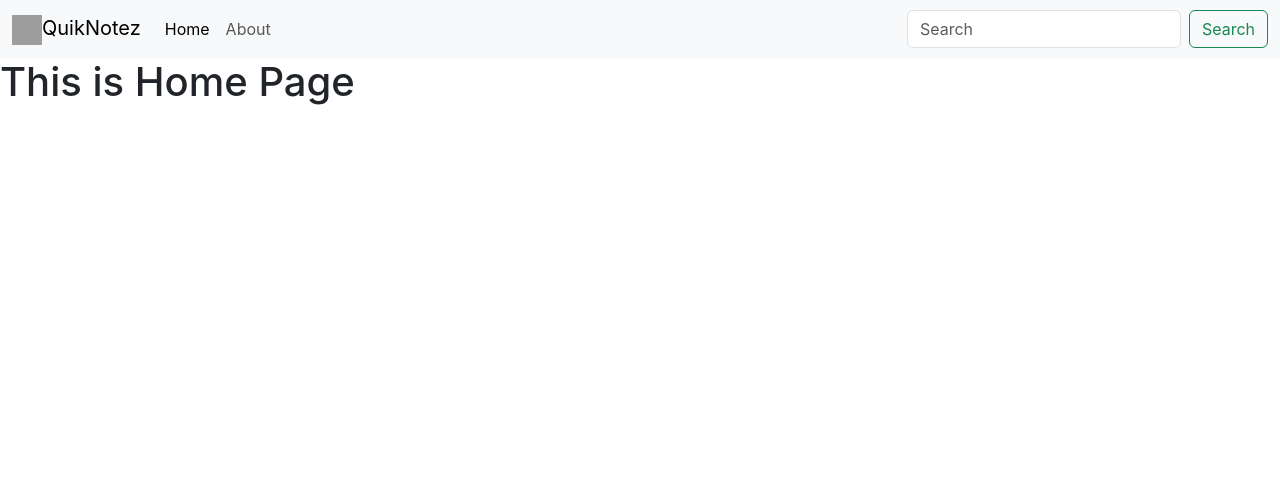
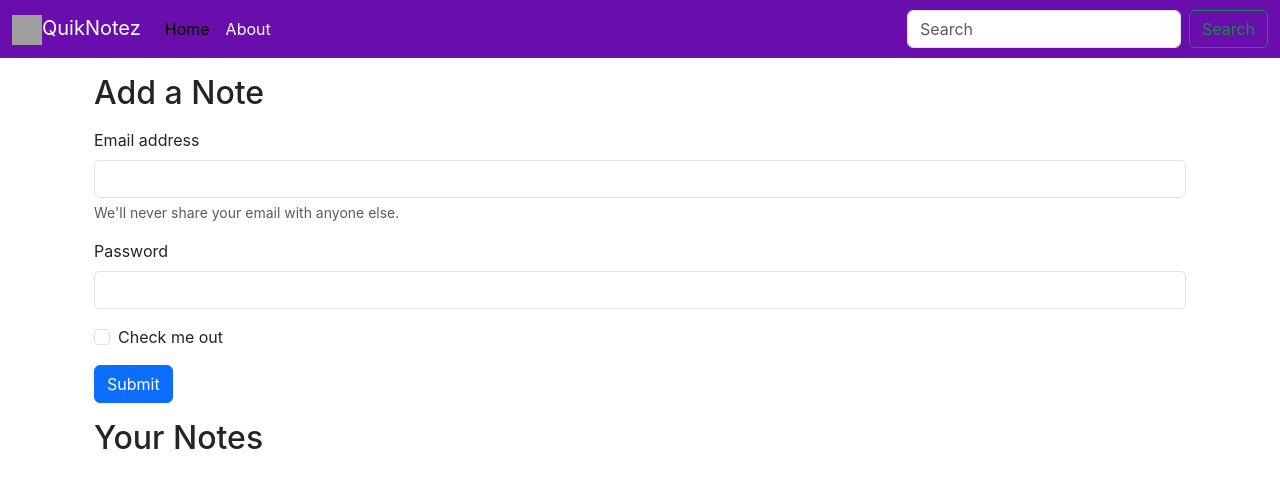
Before and after one commit to HarshGit1824/QuikNotez_React, a React (Create React App) app: page / in a window 1280 px wide. Shown: the top 488 px of the page. Built offline with nearby package versions, Linux system fonts and the light colour scheme; grey boxes are pictures that could not be loaded.

Commit message:
useLocation Hook in React

```diff
--- a/public/index.html
+++ b/public/index.html
@@ -26,6 +26,19 @@
     -->
 
     <link href="https://cdn.jsdelivr.net/npm/bootstrap@5.3.3/dist/css/bootstrap.min.css" rel="stylesheet" integrity="sha384-QWTKZyjpPEjISv5WaRU9OFeRpok6YctnYmDr5pNlyT2bRjXh0JMhjY6hW+ALEwIH" crossorigin="anonymous">
+    <style>
+      /* Custom purple theme */
+      .navbar-purple {
+        background-color: #6a0dad; /* Deep purple */
+      }
+      .navbar-purple .navbar-brand,
+      .navbar-purple .nav-link {
+        color: #fff; /* White text for contrast */
+      }
+      .navbar-purple .nav-link:hover {
+        color: #d8bfd8; /* Light purple on hover */
+      }
+    </style>
     <title>QuikNotez - Your notes secured in the cloud </title>
   </head>
   <body>
--- a/src/App.js
+++ b/src/App.js
@@ -11,10 +11,12 @@
       <NoteState>
         <Router>
           <Navbar />
-          <Routes>
-            <Route exact path="/" element={<Home />} />
-            <Route exact path="/about" element={<About />} />
-          </Routes>
+          <div className="container">
+            <Routes>
+              <Route exact path="/" element={<Home />} />
+              <Route exact path="/about" element={<About />} />
+            </Routes>
+          </div>
         </Router>
       </NoteState>
     </>
--- a/src/components/About.js
+++ b/src/components/About.js
@@ -1,15 +1,9 @@
 import React, { useContext, useEffect } from "react";
-import noteContext from "../context/notes/noteContext";
 
 const About = () => {
-  const a = useContext(noteContext);
-  useEffect(() =>{
-    a.update();
-    // eslint-disable-next-line
-  }, [])
   return (
     <div>
-      This is About {a.state.name} and he is in class {a.state.class}
+      This is About Page
     </div>
   );
 };
--- a/src/components/Home.js
+++ b/src/components/Home.js
@@ -4,7 +4,51 @@
   return (
     <>
       <div>
-        <h1>This is Home Page</h1>
+        <div className="container my-3">
+        <h2>Add a Note</h2>
+        <form className="my-3">
+          <div className="mb-3">
+            <label for="exampleInputEmail1" className="form-label">
+              Email address
+            </label>
+            <input
+              type="email"
+              className="form-control"
+              id="exampleInputEmail1"
+              aria-describedby="emailHelp"
+            />
+            <div id="emailHelp" className="form-text">
+              We'll never share your email with anyone else.
+            </div>
+          </div>
+          <div className="mb-3">
+            <label for="exampleInputPassword1" className="form-label">
+              Password
+            </label>
+            <input
+              type="password"
+              className="form-control"
+              id="exampleInputPassword1"
+            />
+          </div>
+          <div className="mb-3 form-check">
+            <input
+              type="checkbox"
+              className="form-check-input"
+              id="exampleCheck1"
+            />
+            <label className="form-check-label" for="exampleCheck1">
+              Check me out
+            </label>
+          </div>
+          <button type="submit" className="btn btn-primary">
+            Submit
+          </button>
+        </form>
+        </div>
+        <div className="container">
+        <h2>Your Notes</h2>
+        </div>
       </div>
     </>
   );
--- a/src/components/Navbar.js
+++ b/src/components/Navbar.js
@@ -1,9 +1,13 @@
-import React from "react";
-import { Link } from "react-router-dom";
+import React, { useEffect } from "react";
+import { Link, useLocation } from "react-router-dom";
 
 const Navbar = () => {
+  let location = useLocation();
+  useEffect(() => {
+    console.log(location.pathname);
+  }, [location]);
   return (
-    <nav className="navbar navbar-expand-lg bg-body-tertiary">
+    <nav className="navbar navbar-expand-lg navbar-purple bg-purple">
       <div className="container-fluid">
         <Link className="navbar-brand" to="/">
           <img
@@ -28,12 +32,23 @@
         <div className="collapse navbar-collapse" id="navbarSupportedContent">
           <ul className="navbar-nav me-auto mb-2 mb-lg-0">
             <li className="nav-item">
-              <Link className="nav-link active" aria-current="page" to="/">
+              <Link
+                className={`nav-link ${
+                  location.pathname === "/" ? "active" : ""
+                }`}
+                aria-current="page"
+                to="/"
+              >
                 Home
               </Link>
             </li>
             <li className="nav-item">
-              <Link className="nav-link" to="/about">
+              <Link
+                className={`nav-link ${
+                  location.pathname === "/about" ? " " : ""
+                }`}
+                to="/about"
+              >
                 About
               </Link>
             </li>
--- a/src/context/notes/NoteState.js
+++ b/src/context/notes/NoteState.js
@@ -2,22 +2,9 @@
 import NoteContext from "./noteContext";
 
 const NoteState = (props) => {
-  const s1 = {
-    name: "Harsh",
-    class: "10th",
-  };
-  const [state, setState] = useState(s1);
-  const update = () => {
-    setTimeout(() => {
-        setState ({
-          name: "Harshal Thaware",
-          class: "17th",
-        })
-    }, 1000);
-  }
   return (
     <>
-      <NoteContext.Provider value={{state:state, update:update}}>
+      <NoteContext.Provider value={{}}>
         {props.children}
       </NoteContext.Provider>
     </>
```
